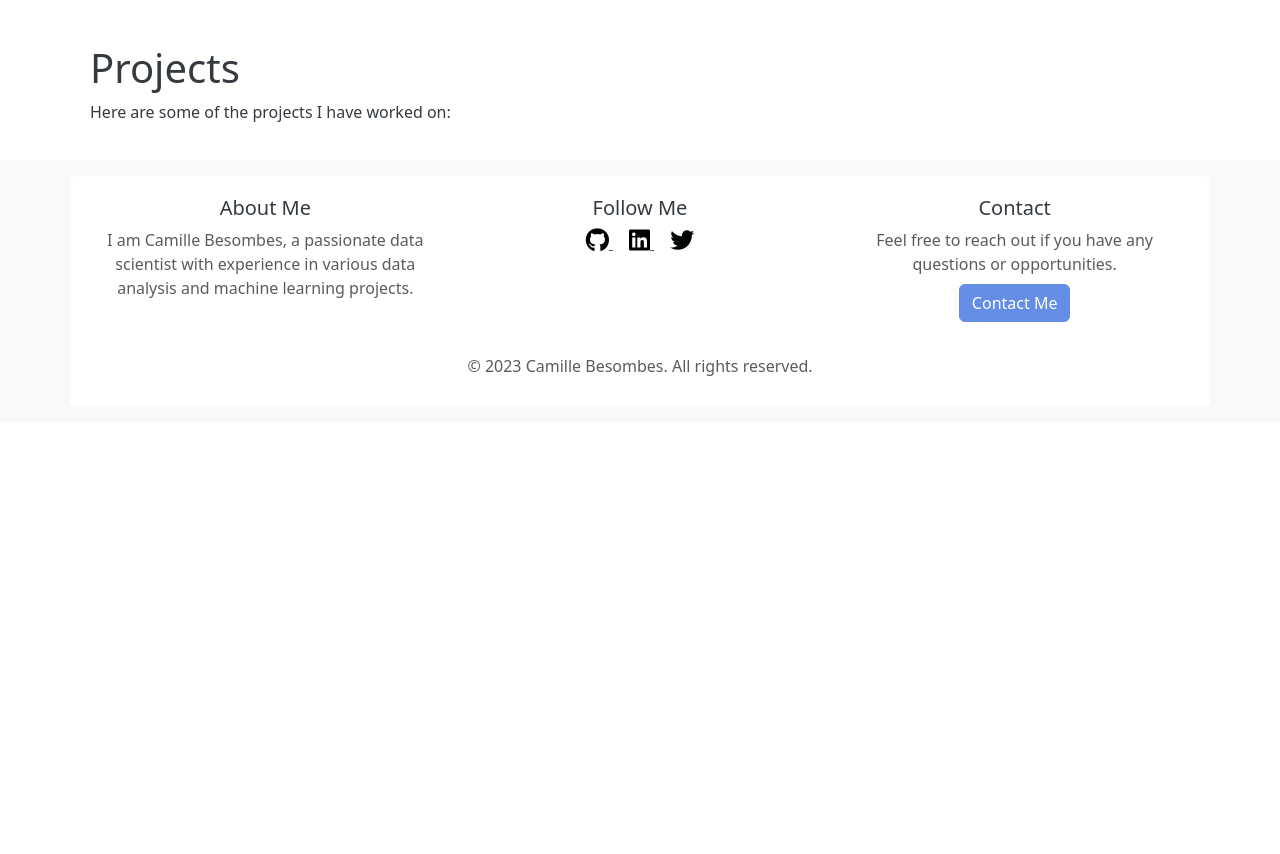
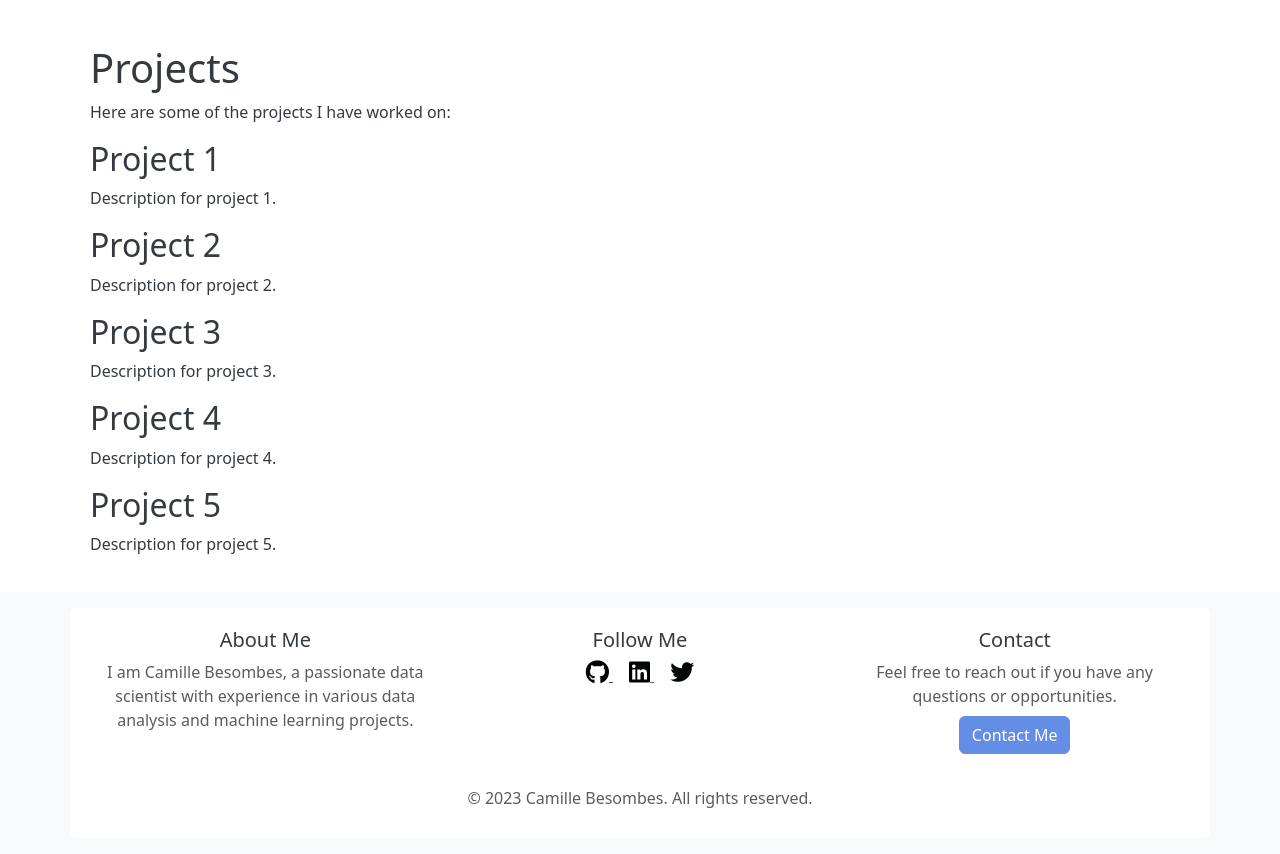
Before and after one commit to Cam-B04/portfolio_website, a Flask app: page /projects in a window 1280 px wide. Shown: the part 56-910 px from the top of the page. Before the commit the page ends 432 px from the top, so only its background shows below. Run offline with Flask 3, Linux system fonts and the light colour scheme; some libraries are stand-ins or nearby versions.

```diff
--- a/app/routes.py
+++ b/app/routes.py
@@ -1,28 +1,39 @@
 from flask import render_template
 from app import app
 
+projs = [
+    {
+        "id": "project1", "title": "Project 1",
+        "description": "Description for project 1.",
+        "image": "static/images/1.jpeg"},
+    {
+        "id": "project2", "title": "Project 2",
+        "description": "Description for project 2.",
+        "image": "static/images/2.jpeg"},
+    {
+        "id": "project3", "title": "Project 3",
+        "description": "Description for project 3.",
+        "image": "static/images/3.jpeg"},
+]
 
 @app.route('/')
 @app.route('/home')
 def home():
-    return render_template('home.html', title='Home')
-
+    last_projects = projs[-3:]
+    return render_template('home.html', title='Home', projects=last_projects)
 
 @app.route('/description')
 def description():
     return render_template('description.html', title='Description')
 
-
 @app.route('/projects')
 def projects():
     return render_template('projects.html', title='Projects')
-
 
 @app.route('/others')
 def others():
     return render_template('others.html', title='Others')
 
-
 @app.route('/contact')
 def contact():
     return render_template('contact.html', title='Contact')
--- a/app/static/css/style.css
+++ b/app/static/css/style.css
@@ -73,3 +73,8 @@ body {
 .footer .fab:hover {
     color: var(--blue);
 }
+
+.small-carousel {
+    max-width: 800px;
+    margin: 0 auto;
+}
--- a/app/templates/projects.html
+++ b/app/templates/projects.html
@@ -9,7 +9,26 @@
     {% block content %}
     <h1>Projects</h1>
     <p>Here are some of the projects I have worked on:</p>
-    <!-- Add project details here -->
+    <div class="project" id="project1">
+        <h2>Project 1</h2>
+        <p>Description for project 1.</p>
+    </div>
+    <div class="project" id="project2">
+        <h2>Project 2</h2>
+        <p>Description for project 2.</p>
+    </div>
+    <div class="project" id="project3">
+        <h2>Project 3</h2>
+        <p>Description for project 3.</p>
+    </div>
+    <div class="project" id="project4">
+        <h2>Project 4</h2>
+        <p>Description for project 4.</p>
+    </div>
+    <div class="project" id="project5">
+        <h2>Project 5</h2>
+        <p>Description for project 5.</p>
+    </div>
     {% endblock %}
     <!-- ...existing code... -->
 </body>
```
Also changed, not shown: app/templates/home.html (+22 -0 lines).
